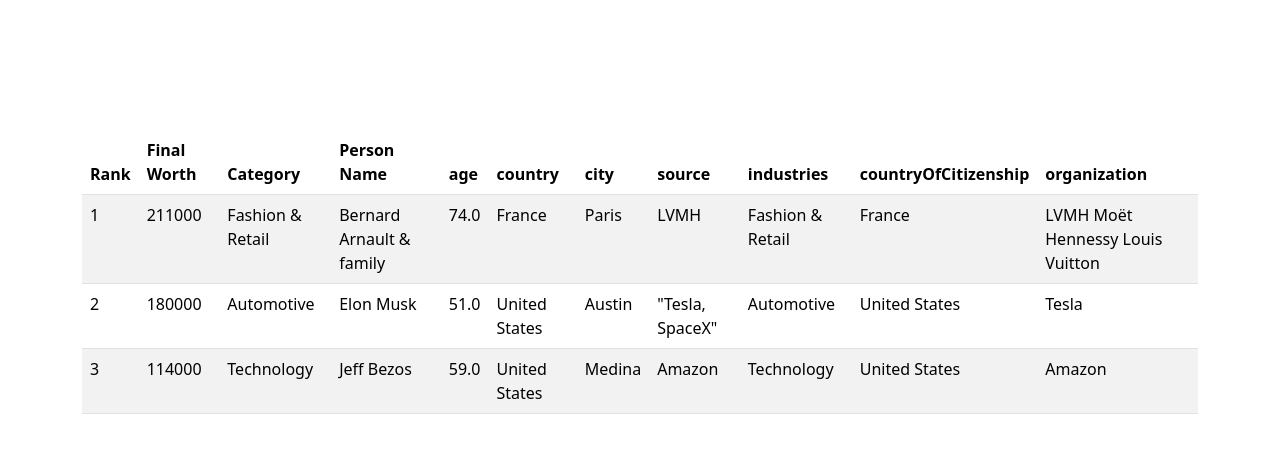
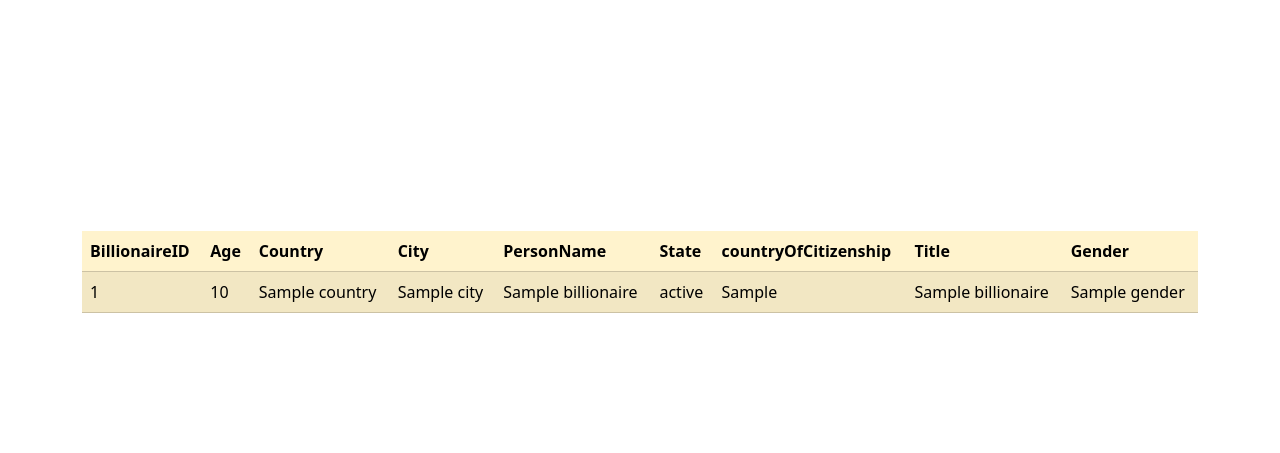
Before and after one commit to begumaktann/311-project, a Django app: template proje/billionaires/templates/personal.html in a window 1280 px wide. Shown: the part 56-509 px from the top of the page. Run offline with Django 4.2, Linux system fonts and the light colour scheme; the template is opened without the code that fills it: most values are stand-ins (such as "Sample title", 1, 10 or a date in 2020); parts of the project's set-up code (start-up, migrations or seed data) failed here and were passed over.

Commit message:
new commit

```diff
--- a/proje/billionaires/templates/personal.html
+++ b/proje/billionaires/templates/personal.html
@@ -1,66 +1,35 @@
 {% include 'main.html' %}
 
       <div class="container d-flex align-items-center" style="min-height: 70vh;">
-        <table class="table table-striped" id="csvTable">
+        <table class="table table-warning table-striped" id="csvTable">
             <thead>
                 <tr>
-                    <th scope="col">Rank</th>
-                    <th scope="col">Final Worth</th>
-                    <th scope="col">Category</th>
-                    <th scope="col">Person Name</th>
-                    <th scope="col">age</th>
-                    <th scope="col">country</th>
-                    <th scope="col">city</th>
-                    <th scope="col">source</th>
-                    <th scope="col">industries</th>
+                    <th scope="col">BillionaireID</th>
+                    <th scope="col">Age</th>
+                    <th scope="col">Country</th>
+                    <th scope="col">City</th>
+                    <th scope="col">PersonName</th>
+                    <th scope="col">State</th>
                     <th scope="col">countryOfCitizenship</th>
-                    <th scope="col">organization</th>
-                    <!-- Add more columns as needed -->
+                    <th scope="col">Title</th>
+                    <th scope="col">Gender</th>
                 </tr>
             </thead>
             <tbody>
-                <tr>
-                    <td>1</td>
-                    <td>211000</td>
-                    <td>Fashion &amp; Retail</td>
-                    <td>Bernard Arnault &amp; family</td>
-                    <td>74.0</td>
-                    <td>France</td>
-                    <td>Paris</td>
-                    <td>LVMH</td>
-                    <td>Fashion &amp; Retail</td>
-                    <td>France</td>
-                    <td>LVMH Moët Hennessy Louis Vuitton</td>
-
-                </tr>
-                <tr>
-                    <td>2</td>
-                    <td>180000</td>
-                    <td>Automotive</td>
-                    <td>Elon Musk</td>
-                    <td>51.0</td>
-                    <td>United States</td>
-                    <td>Austin</td>
-                    <td>&quot;Tesla, SpaceX&quot;</td>
-                    <td>Automotive</td>
-                    <td>United States</td>
-                    <td>Tesla</td>
-
-                </tr>
-                <tr>
-                    <td>3</td>
-                    <td>114000</td>
-                    <td>Technology</td>
-                    <td>Jeff Bezos</td>
-                    <td>59.0</td>
-                    <td>United States</td>
-                    <td>Medina</td>
-                    <td>Amazon</td>
-                    <td>Technology</td>
-                    <td>United States</td>
-                    <td>Amazon</td>
-
-                </tr>
+                <!-- Iterate through the billionaires' data -->
+                {% for billionaire in billionaires_data %}
+            <tr>
+                <td>{{ billionaire.BillionaireId }}</td>
+                <td>{{ billionaire.Age }}</td>
+                <td>{{ billionaire.Country }}</td>
+                <td>{{ billionaire.City }}</td>
+                <td>{{ billionaire.PersonName }}</td>
+                <td>{{ billionaire.State }}</td>
+                <td>{{ billionaire.countryOfCitizenship }}</td>
+                <td>{{ billionaire.Title }}</td>
+                <td>{{ billionaire.Gender }}</td>
+            </tr>
+        {% endfor %}
             </tbody>
         </table>
     </div>
--- a/proje/user/views.py
+++ b/proje/user/views.py
@@ -43,7 +43,6 @@
 @login_required
 def profile(request):
     u_form=UserUpdateForm()
-
     context = {
         'u_form': u_form,
     }
```
Also changed, not shown: proje/billionaires/models.py (+18 -20 lines), proje/billionaires/views.py (+19 -2 lines).
